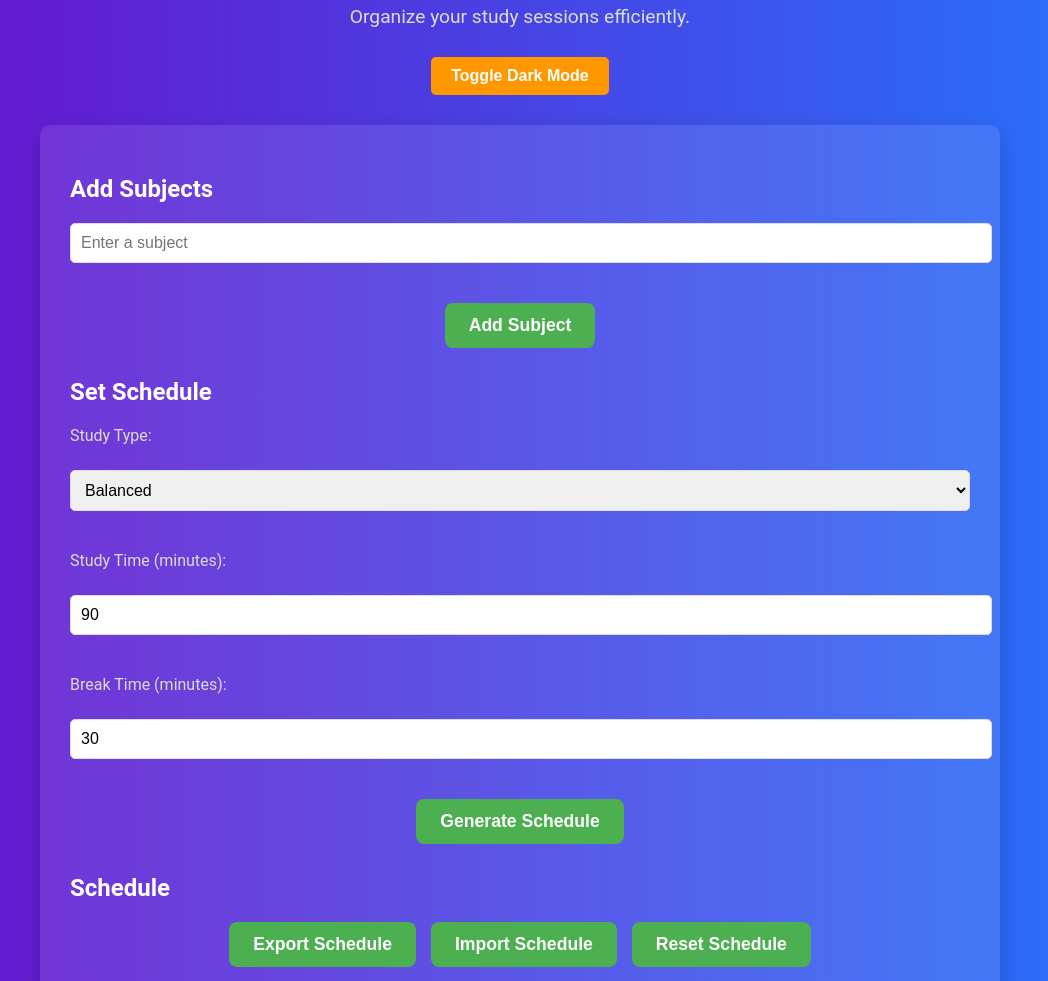
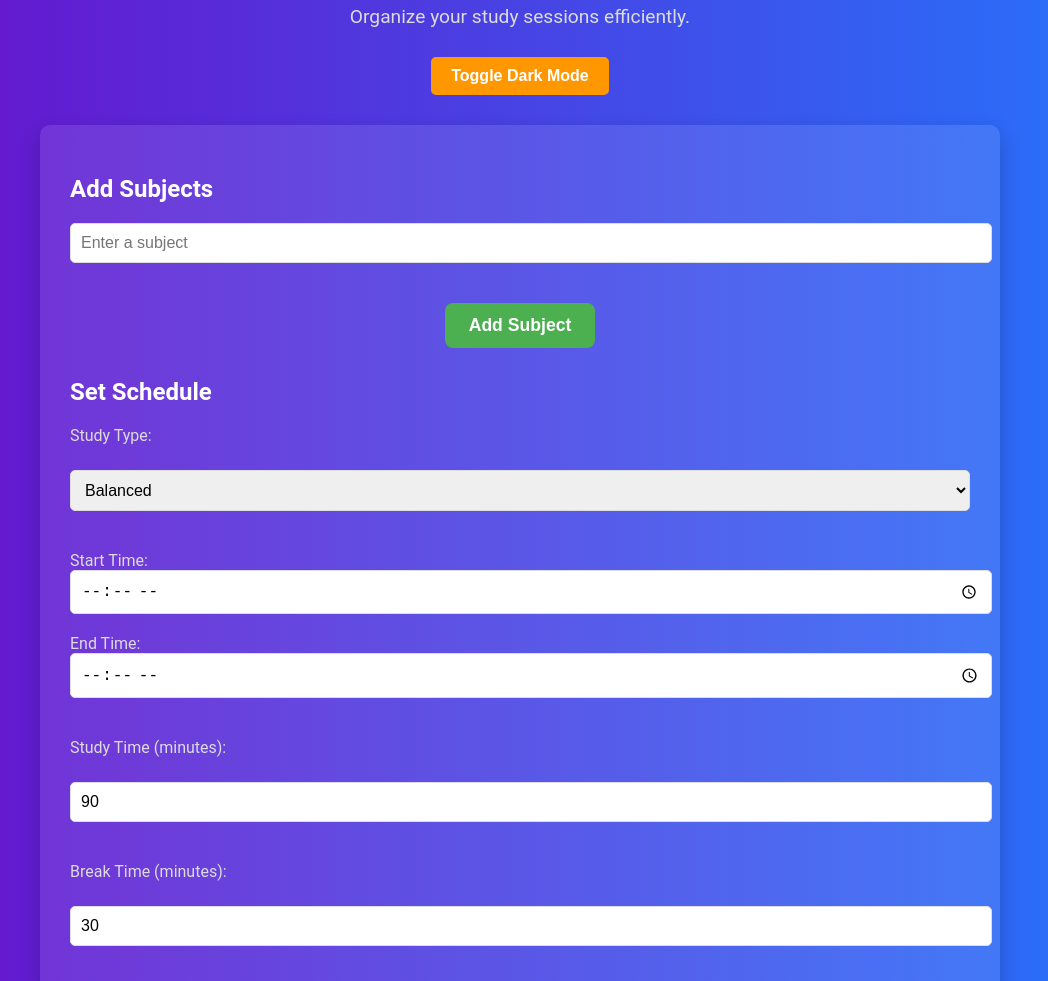
Before and after one commit to Hachigoa/hachigoa.github.io, a plain HTML site: page index.html in a window 1280 px wide. Shown: the part 116-1097 px from the top of the page, without its empty margins (120-1168 px from the left). Drawn offline with Linux system fonts and the light colour scheme.

Commit message:
Update index.html

```diff
--- a/index.html
+++ b/index.html
@@ -31,6 +31,12 @@
                     <option value="balanced">Balanced</option>
                     <option value="intensive">Intensive</option>
                 </select>
+                <div id="timeFields">
+                    <label for="startTime">Start Time:</label>
+                    <input type="time" id="startTime" required>
+                    <label for="endTime">End Time:</label>
+                    <input type="time" id="endTime" required>
+                </div>
                 <label for="studyDuration">Study Time (minutes):</label>
                 <input type="number" id="studyDuration" min="15" max="180" value="90" required>
                 <label for="breakDuration">Break Time (minutes):</label>
```
